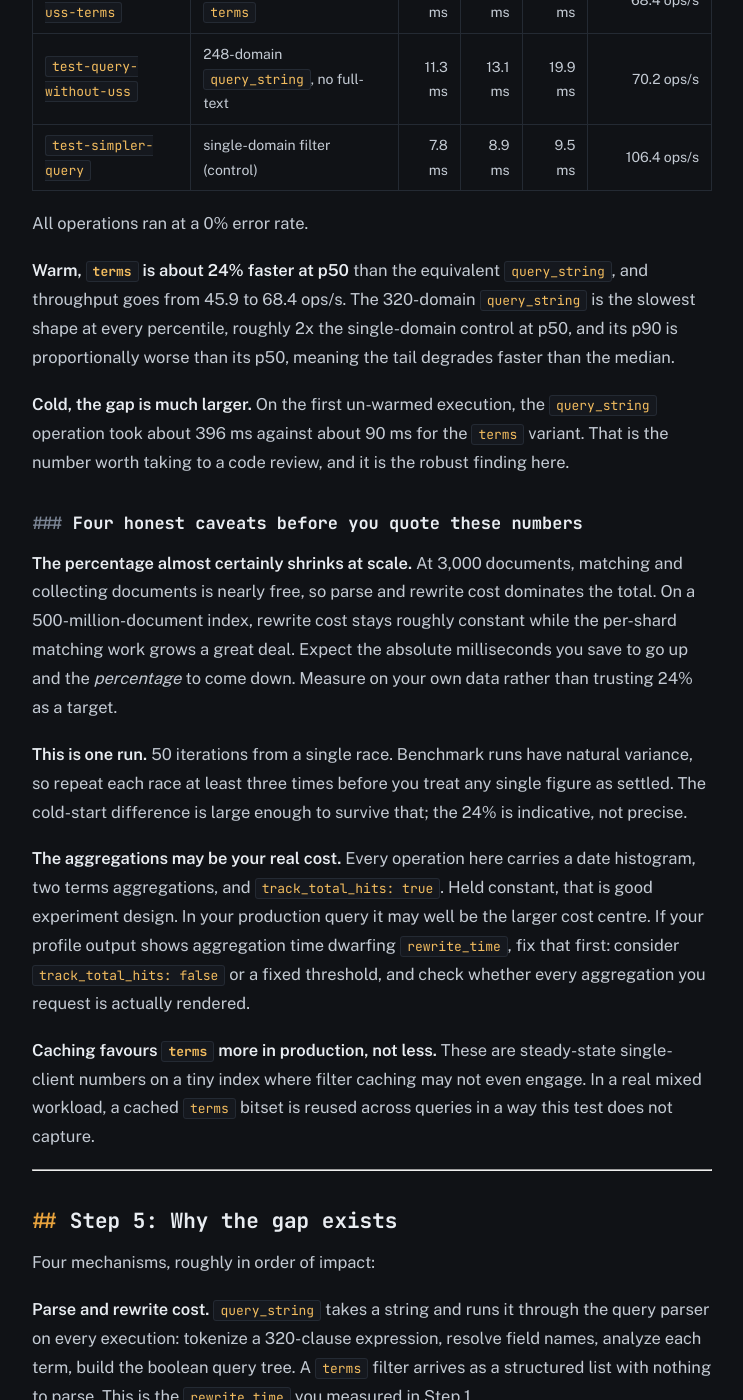
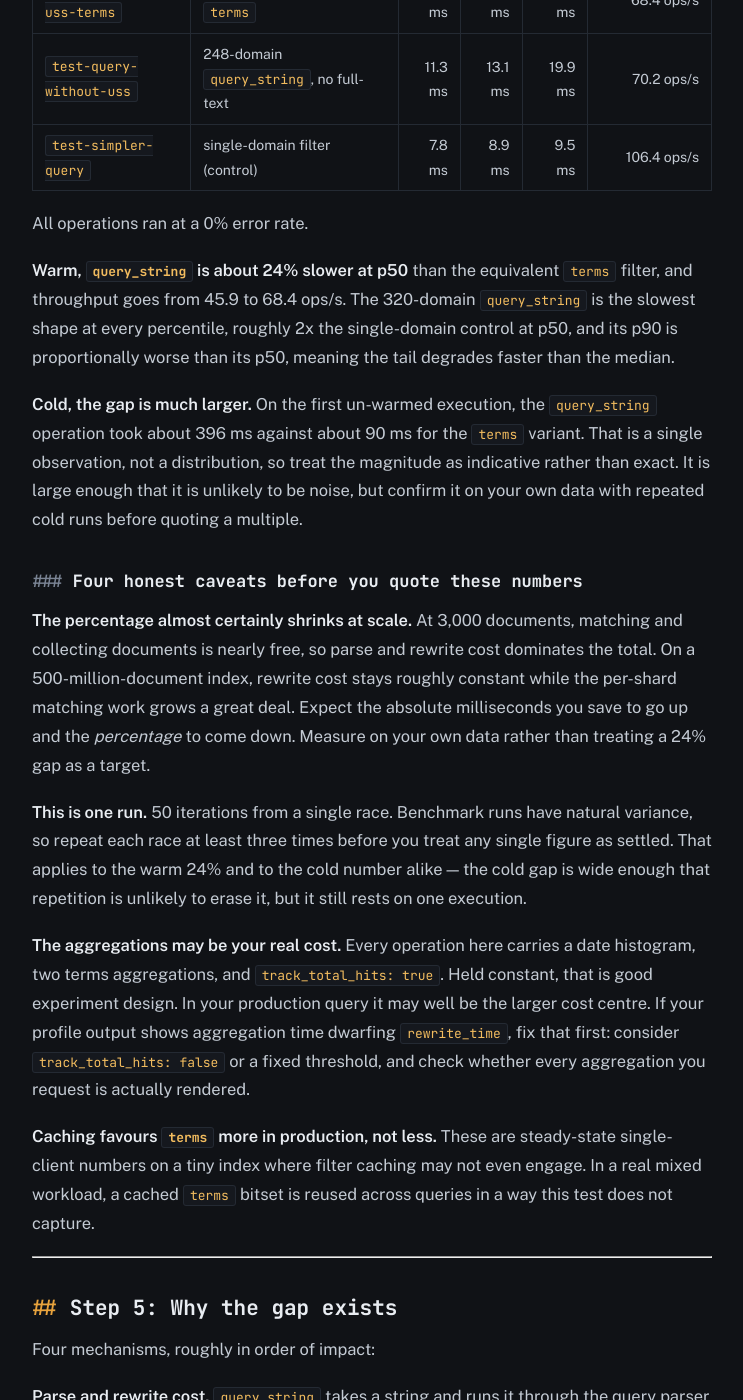
Before and after one commit to thepsalmist/thepsalmist.github.io, a Jekyll site: the page built from _posts/2026-08-12-elasticsearch-query-string-vs-terms-filter-benchmark.md, in a window 1280 px wide and 1400 px high, scrolled down 5251 px. Shown: the whole window, without its empty margins (222-965 px from the left). Built offline with Jekyll 4.4.1, drawn with Linux system fonts in a browser that asks for light colours.

Commit message:
Fix inverted p50 percentage and hedge the cold-run claim
The p50 comparison was stated as terms being 24% faster; 14.9 ms to 12.0 ms
is a 19.5% reduction. 24% is query_string being slower than terms, which is
the direction the repo README already used.

Step 4 also leaned on a single cold execution while Step 3 argues one sample
is not a measurement. The cold number is now presented as one observation,
indicative rather than exact, to be confirmed with repeated cold runs.

```diff
--- a/_posts/2026-08-12-elasticsearch-query-string-vs-terms-filter-benchmark.md
+++ b/_posts/2026-08-12-elasticsearch-query-string-vs-terms-filter-benchmark.md
@@ -187,14 +187,16 @@ is a separate experiment.
 
 All operations ran at a 0% error rate.
 
-**Warm, `terms` is about 24% faster at p50** than the equivalent `query_string`, and
+**Warm, `query_string` is about 24% slower at p50** than the equivalent `terms` filter, and
 throughput goes from 45.9 to 68.4 ops/s. The 320-domain `query_string` is the slowest shape at
 every percentile, roughly 2x the single-domain control at p50, and its p90 is proportionally
 worse than its p50, meaning the tail degrades faster than the median.
 
 **Cold, the gap is much larger.** On the first un-warmed execution, the `query_string`
-operation took about 396 ms against about 90 ms for the `terms` variant. That is the number
-worth taking to a code review, and it is the robust finding here.
+operation took about 396 ms against about 90 ms for the `terms` variant. That is a single
+observation, not a distribution, so treat the magnitude as indicative rather than exact. It is
+large enough that it is unlikely to be noise, but confirm it on your own data with repeated
+cold runs before quoting a multiple.
 
 ### Four honest caveats before you quote these numbers
 
@@ -202,11 +204,13 @@ worth taking to a code review, and it is the robust finding here.
 collecting documents is nearly free, so parse and rewrite cost dominates the total. On a
 500-million-document index, rewrite cost stays roughly constant while the per-shard matching
 work grows a great deal. Expect the absolute milliseconds you save to go up and the
-*percentage* to come down. Measure on your own data rather than trusting 24% as a target.
+*percentage* to come down. Measure on your own data rather than treating a 24% gap as a
+target.
 
 **This is one run.** 50 iterations from a single race. Benchmark runs have natural variance,
-so repeat each race at least three times before you treat any single figure as settled. The
-cold-start difference is large enough to survive that; the 24% is indicative, not precise.
+so repeat each race at least three times before you treat any single figure as settled. That
+applies to the warm 24% and to the cold number alike — the cold gap is wide enough that
+repetition is unlikely to erase it, but it still rests on one execution.
 
 **The aggregations may be your real cost.** Every operation here carries a date histogram, two
 terms aggregations, and `track_total_hits: true`. Held constant, that is good experiment
```
